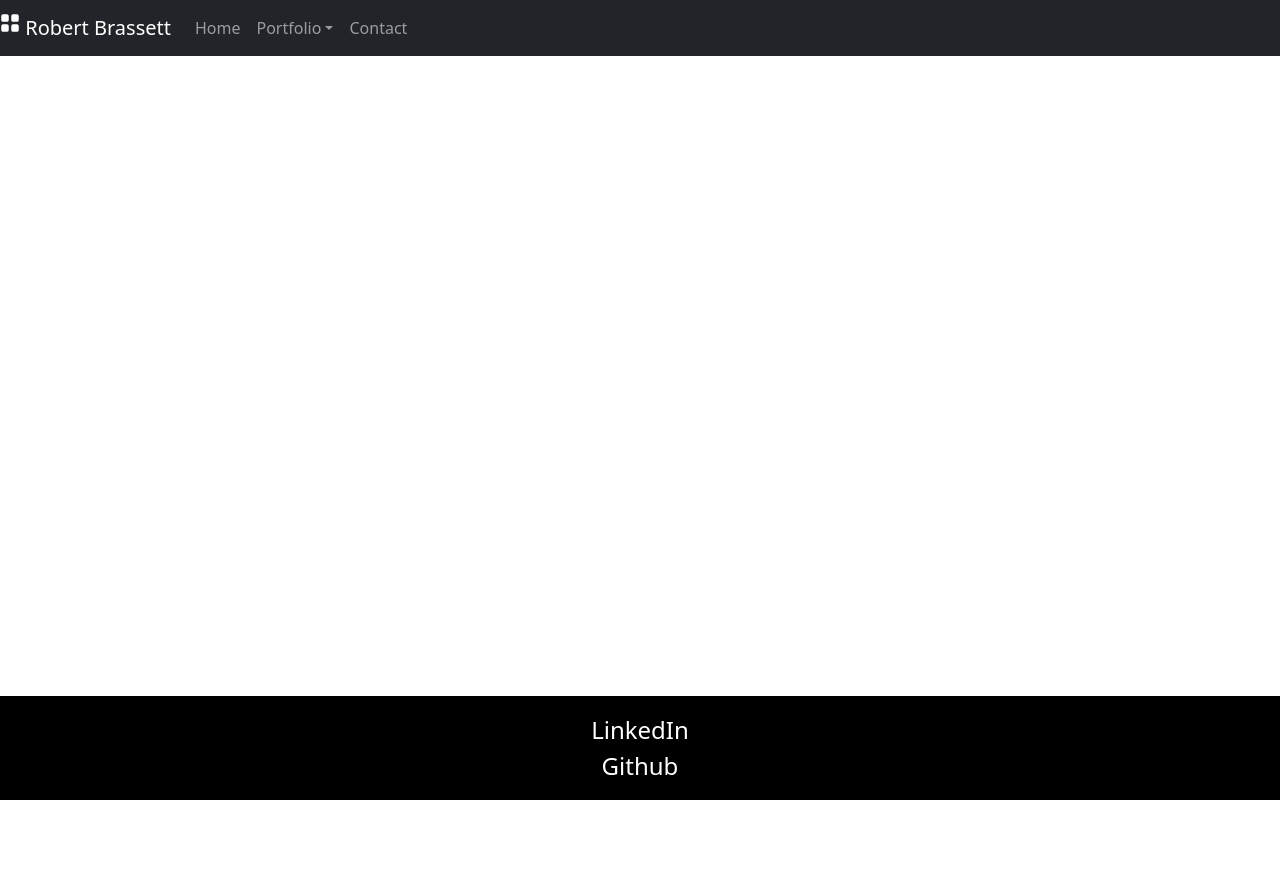
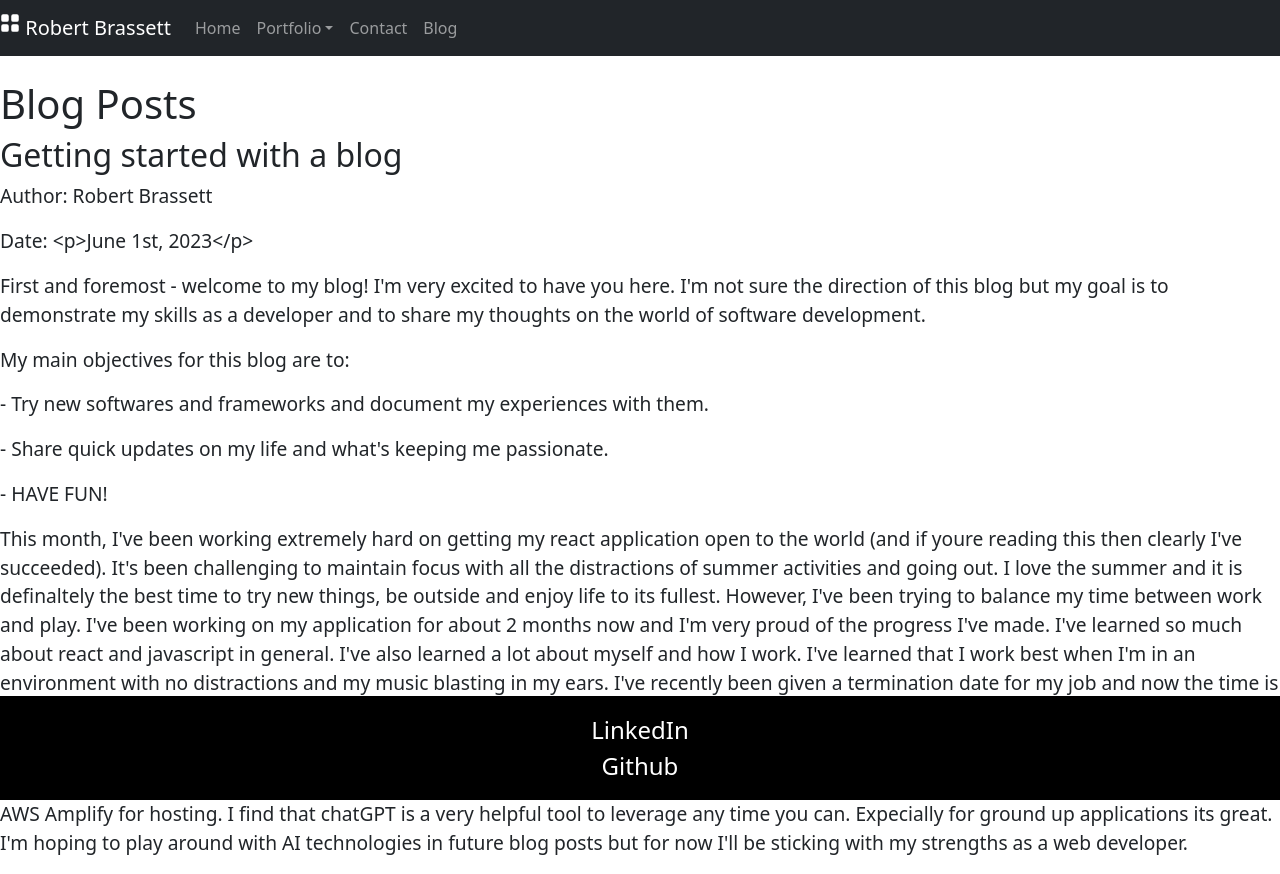
Before and after one commit to rbrassettCode/PortfolioReactApp, a React (Create React App) app: page /blog in a window 1280 px wide. Before the commit the page ends 800 px from the top, so only its background shows below. Built offline with nearby package versions, Linux system fonts and the light colour scheme.

Commit message:
Added base implementation of blog post

```diff
--- a/package.json
+++ b/package.json
@@ -12,6 +12,7 @@
     "react-bootstrap": "^2.7.4",
     "react-dom": "^18.2.0",
     "react-icons": "^4.8.0",
+    "react-markdown": "^8.0.7",
     "react-router-dom": "^6.11.2",
     "react-scripts": "5.0.1",
     "web-vitals": "^2.1.4"
--- a/src/App.js
+++ b/src/App.js
@@ -11,6 +11,7 @@ import Footer from './Footer';
 import './pages/Weather.css';
 import './App.css';
 import TodoList from './pages/Todo';
+import Blog from './pages/Blog';
 
 function App() {
   const [isDropdownOpen, setIsDropdownOpen] = useState(false);
@@ -43,6 +44,7 @@ function App() {
           </Dropdown>
 
           <Nav.Link href="/contact">Contact</Nav.Link>
+          <Nav.Link href="/blog">Blog</Nav.Link>
         </Nav>
       </Navbar>
       <br />
@@ -51,6 +53,7 @@ function App() {
         <Route path="/portfolio/Weather" element={<Weather/>} />
         <Route path="/portfolio/TodoList" element={<TodoList/>} />
         <Route path="/contact" element={<Contact/>} />
+        <Route path="/blog" element={<Blog/>} />
       </Routes>
       <Footer/>
     </Router>
--- /dev/null
+++ b/src/data/BlogData.js
@@ -0,0 +1,23 @@
+const blogData = [
+    {
+      id: 1,
+      title: 'Getting started with a blog',
+      author: 'Robert Brassett',
+      date: '<p>June 1st, 2023</p>',
+      content: `First and foremost - welcome to my blog! I'm very excited to have you here. I'm not sure the direction of this blog but my goal is to demonstrate my skills as a developer and to share my thoughts on the world of software development.
+        My main objectives for this blog are to:
+        - Try new softwares and frameworks and document my experiences with them.
+        - Share quick updates on my life and what's keeping me passionate.
+        - HAVE FUN!
+
+
+        This month, I've been working extremely hard on getting my react application open to the world (and if youre reading this then clearly I've succeeded). It's been challenging to maintain focus with all the distractions of summer activities and going out. I love the summer and it is definaltely the best time to try new things, be outside and enjoy life to its fullest. However, I've been trying to balance my time between work and play. I've been working on my application for about 2 months now and I'm very proud of the progress I've made. I've learned so much about react and javascript in general. I've also learned a lot about myself and how I work. I've learned that I work best when I'm in an environment with no distractions and my music blasting in my ears. I've recently been given a termination date for my job and now the time is ticking to get a new one. I'm not worried though, I know I'll find something that I love and that will help me grow as a developer. One thing I am looking forward to is not feeling guilty everytime that I take a break from searching job boards or improving my portfolio.
+
+
+         Speaking of improving my portfolio, my portfolio page has been a great accomplishment for me. I designed it with the help of chatGPT and AWS Amplify for hosting. I find that chatGPT is a very helpful tool to leverage any time you can. Expecially for ground up applications its great. I'm hoping to play around with AI technologies in future blog posts but for now I'll be sticking with my strengths as a web developer.
+      `,
+    }
+    // Add more blog posts as needed
+  ];
+
+  export default blogData;
--- /dev/null
+++ b/src/pages/Blog.css
@@ -0,0 +1,15 @@
+.blog-post {
+    margin: 20px;
+    padding: 20px;
+    border: 1px solid #ccc;
+  }
+
+  .content {
+    margin: 20px;
+    width: 80%;
+    overflow: hidden;
+  }
+  .content-inner {
+    max-width: 800px; /* Adjust the value as desired */
+    margin: 0 auto; /* Center the content horizontally */
+  }
--- /dev/null
+++ b/src/pages/Blog.js
@@ -0,0 +1,31 @@
+import React from 'react';
+import ReactMarkdown from 'react-markdown';
+import blogData from '../data/BlogData';
+
+function Blog() {
+  return (
+    <div>
+      <h1>Blog Posts</h1>
+      {blogData.map((post) => (
+        <div key={post.id} className='blog-post'>
+          <h2>{post.title}</h2>
+          <p>Author: {post.author}</p>
+          <p>Date: {post.date}</p>
+          <div className='content'>
+          <div className="content-inner">
+            {parseContent(post.content)}
+            </div>
+          </div>
+        </div>
+      )).reverse()}
+    </div>
+  );
+}
+
+function parseContent(content) {
+    return content.split('\n').map((paragraph, index) => (
+      <p key={index}>{paragraph}</p>
+    ));
+  }
+
+export default Blog;
```
Also changed, not shown: 1 other file (tests, documents, lock files or other folders).
